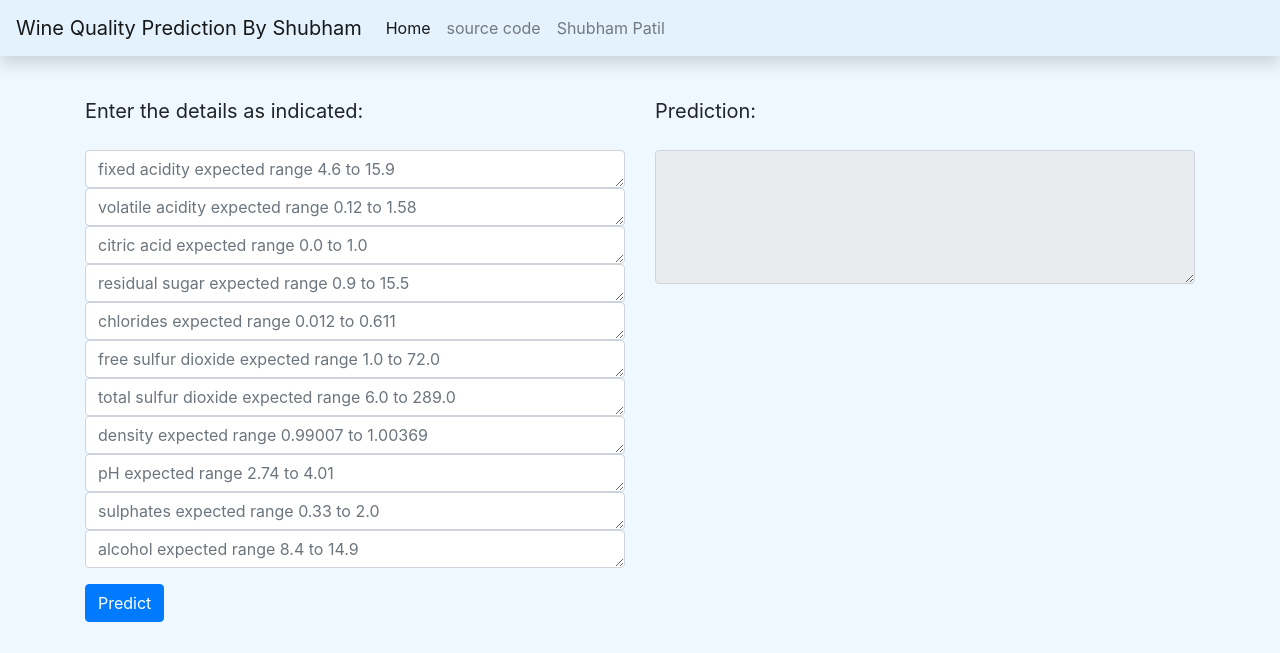
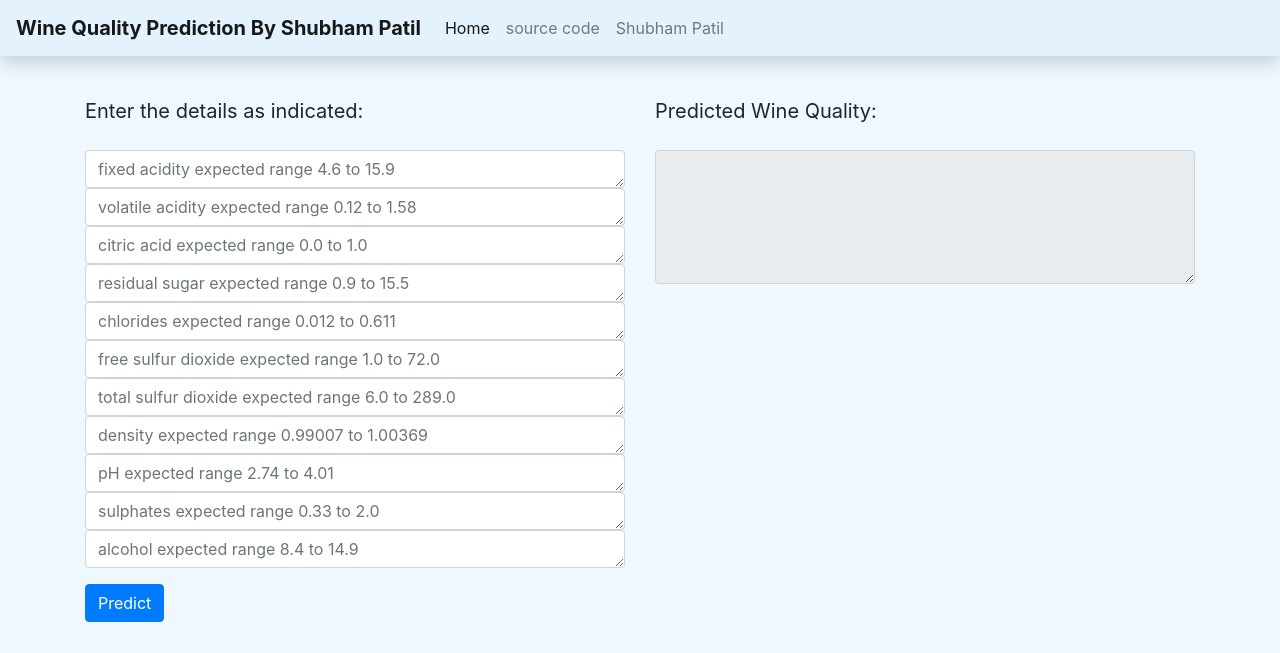
Before and after one commit to ShubhPatil95/mlopsday2, a Flask app: page / in a window 1280 px wide. Shown: the top 653 px of the page. Run offline with Flask 2, Linux system fonts and the light colour scheme; some libraries are stand-ins or nearby versions.

Commit message:
HTML CHANGED

```diff
--- a/webapp/templates/index.html
+++ b/webapp/templates/index.html
@@ -15,7 +15,7 @@ WineQuality
 <!-- nav bar -->
 
 <nav class="navbar navbar-expand-lg navbar-light shadow fixed-top" style="background-color: #e3f2fd;">
-    <a class="navbar-brand" href="/">Wine Quality Prediction By Shubham</a>
+    <a class="navbar-brand" href="/"><strong>Wine Quality Prediction By Shubham Patil</strong></a>
     <button class="navbar-toggler" type="button" data-toggle="collapse" data-target="#navbarNav"
         aria-controls="navbarNav" aria-expanded="false" aria-label="Toggle navigation">
         <span class="navbar-toggler-icon"></span>
@@ -26,7 +26,7 @@ WineQuality
                 <a class="nav-link" href="/">Home <span class="sr-only">(current)</span></a>
             </li>
             <li class="nav-item">
-                <a class="nav-link" href="https://github.com/c17hawke/dvc-plus-cml-test">source code</a>
+                <a class="nav-link" href="https://github.com/ShubhPatil95/mlopsday2">source code</a>
             </li>
             <li class="nav-item">
                 <a class="nav-link" href="https://www.linkedin.com/in/datascientistshubhampatil">Shubham Patil</a>
@@ -92,7 +92,7 @@ WineQuality
                             <label for="translation-result">
 
                                 <blockquote class="blockquote">
-                                    <p class="mb-2">Prediction:</p>
+                                    <p class="mb-2">Predicted Wine Quality:</p>
                                 </blockquote>
 
                             </label>
```
